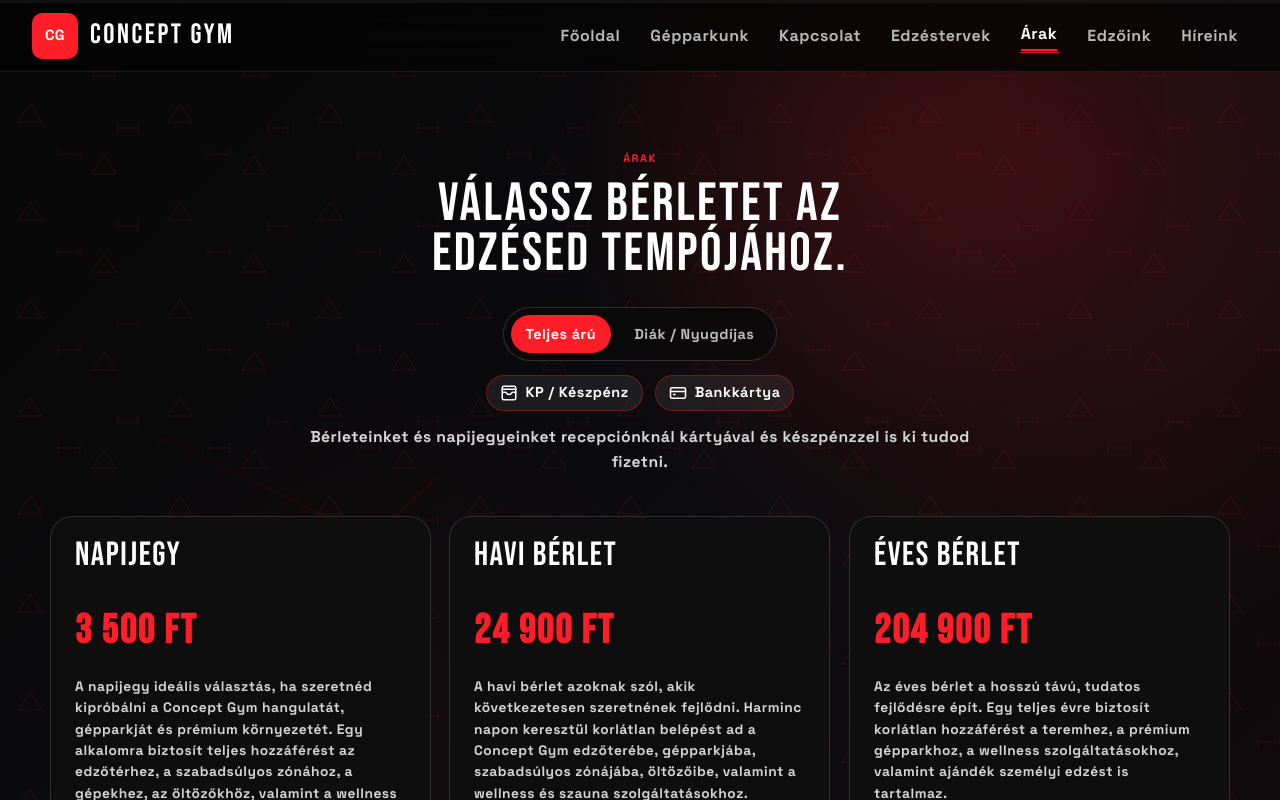
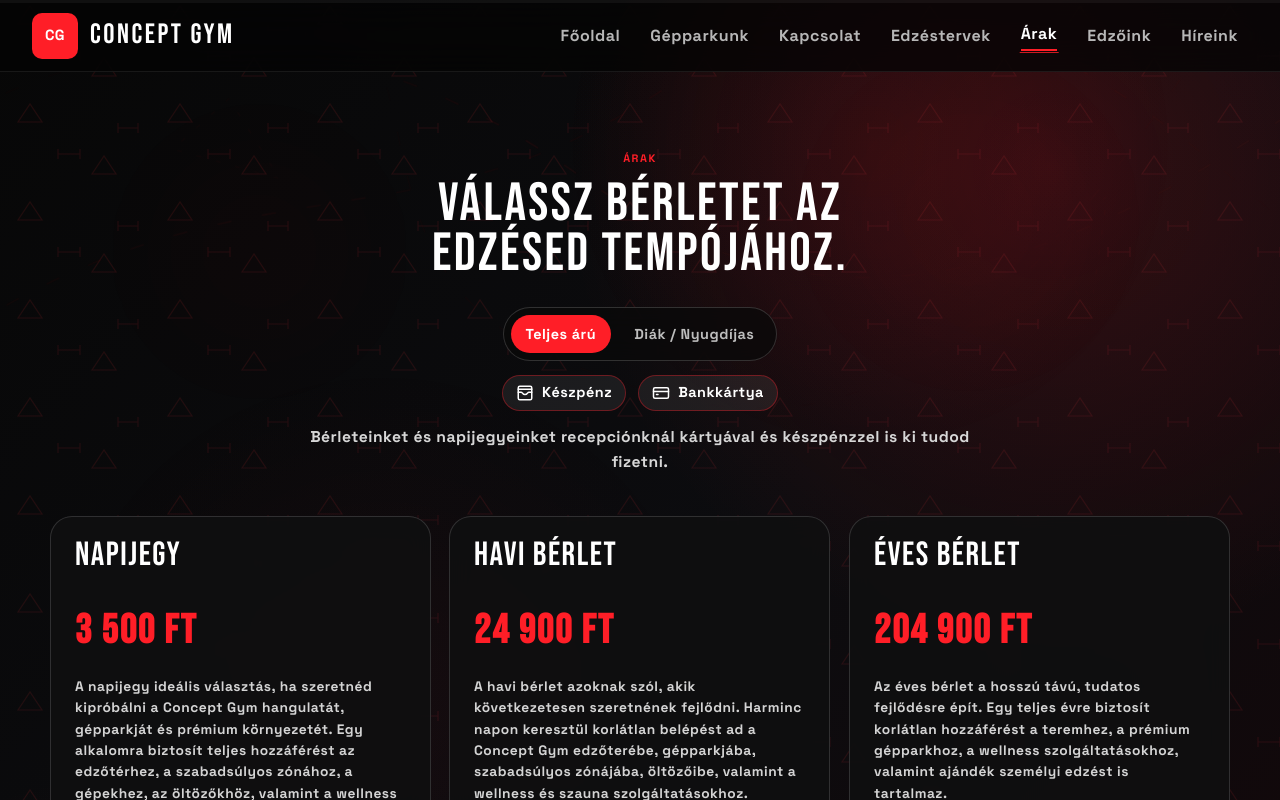
Before and after one commit to szabo777/szgi-concept-gym-next, a Next.js app: page /arak in a window 1280 px wide. Shown: the top 800 px of the page. Built offline with nearby package versions, Linux system fonts and the light colour scheme.

Commit message:
Animációs háttér javítása

```diff
--- a/app/globals.css
+++ b/app/globals.css
@@ -2085,302 +2085,182 @@ main {
       width: 100%;
     }
   }
-  /* =========================
-   PROGRESS PATH FINAL FIX
-   ========================= */
-
-.progressPathBackground {
-  position: fixed;
-  inset: 0;
-  z-index: 1;
+.hero {
+  position: relative;
+  overflow: hidden;
+  min-height: 100vh;
+  background: #101010;
+}
+
+.heroBgAnimation {
+  position: absolute;
+  top: 0;
+  left: 0;
+  width: 100%;
+  height: 620px;
+  overflow: hidden;
   pointer-events: none;
-  overflow: hidden;
-  opacity: 0.24;
-}
-
-.progressPathSvg {
+  z-index: 0;
+  opacity: 0.62;
+}
+
+.heroLinesSvg {
   position: absolute;
+  top: -95px;
   left: 50%;
-  top: 50%;
-  width: 140vw;
-  height: 78vh;
-  transform: translate(-50%, -50%) rotate(-2deg);
-}
-
-.progressTrail {
+  width: 125%;
+  height: 620px;
+  transform: translateX(-50%);
+  opacity: 0.72;
+  filter: blur(0.1px);
+  animation: heroFloat 34s ease-in-out infinite alternate;
+}
+
+.heroLine {
   fill: none;
-  stroke: rgba(255, 30, 39, 0.28);
-  stroke-width: 3.2;
+  stroke: url(#redLineGradient);
+  stroke-width: 1.15;
+  stroke-linecap: round;
+  stroke-dasharray: 10 24;
+  opacity: 0.42;
+  animation: dashMove 58s linear infinite;
+}
+
+.heroLineTwo {
+  stroke-width: 1;
+  opacity: 0.28;
+  animation-duration: 72s;
+}
+
+.heroLineThree {
+  stroke-width: 1;
+  opacity: 0.22;
+  animation-duration: 86s;
+  animation-direction: reverse;
+}
+
+.dotTrianglePath {
+  fill: none;
+  stroke: rgba(255, 30, 39, 0.18);
+  stroke-width: 1;
   stroke-linecap: round;
   stroke-linejoin: round;
-  stroke-dasharray: 1200;
-  stroke-dashoffset: 1200;
-  filter: drop-shadow(0 0 8px rgba(255, 30, 39, 0.35));
-  animation: progressTrailDraw 18s linear infinite;
-}
-
-.progressDot {
-  fill: #ff1e27;
-  stroke: rgba(255, 255, 255, 0.6);
-  stroke-width: 1.4;
-}
-
-.header {
-  position: fixed !important;
-  top: 0 !important;
-  left: 0 !important;
-  right: 0 !important;
-  width: 100% !important;
-  z-index: 99999 !important;
-}
-
-.mobileMenu {
-  position: fixed !important;
-  top: 78px !important;
-  left: 16px !important;
-  right: 16px !important;
-  z-index: 99998 !important;
-}
-
-.scrollProgress {
-  position: fixed !important;
-  top: 0 !important;
-  left: 0 !important;
-  z-index: 100000 !important;
-}
-
-.app > main {
-  position: relative;
-  z-index: 2;
-}
-
-.footer {
-  position: relative;
-  z-index: 2;
-}
-
-@keyframes progressTrailDraw {
-  0% {
-    stroke-dashoffset: 1200;
-    opacity: 0;
-  }
-
-  6% {
-    opacity: 1;
-  }
-
-  15%,
-  22% {
-    stroke-dashoffset: 1010;
-  }
-
-  35%,
-  42% {
-    stroke-dashoffset: 800;
-  }
-
-  55%,
-  62% {
-    stroke-dashoffset: 560;
-  }
-
-  75%,
-  82% {
-    stroke-dashoffset: 330;
-  }
-
-  100% {
+  stroke-dasharray: 3 12;
+  opacity: 0.42;
+  filter: drop-shadow(0 0 8px rgba(255, 30, 39, 0.22));
+  animation: trianglePathMove 42s linear infinite;
+}
+
+.dotTrianglePathTwo {
+  opacity: 0.34;
+  animation-duration: 52s;
+}
+
+.dotTrianglePathThree {
+  opacity: 0.3;
+  animation-duration: 60s;
+  animation-direction: reverse;
+}
+
+.heroDot {
+  fill: url(#dotGradient);
+  opacity: 0.95;
+  filter:
+    drop-shadow(0 0 4px rgba(255, 20, 25, 0.95))
+    drop-shadow(0 0 10px rgba(255, 20, 25, 0.85))
+    drop-shadow(0 0 22px rgba(255, 20, 25, 0.55));
+}
+
+.heroGlow {
+  position: absolute;
+  border-radius: 999px;
+  background: radial-gradient(
+    circle,
+    rgba(255, 30, 39, 0.12),
+    rgba(255, 30, 39, 0.05) 34%,
+    transparent 70%
+  );
+  filter: blur(48px);
+  animation: glowMove 26s ease-in-out infinite alternate;
+}
+
+.heroGlowOne {
+  width: 360px;
+  height: 360px;
+  top: 70px;
+  left: 6%;
+}
+
+.heroGlowTwo {
+  width: 420px;
+  height: 420px;
+  top: 10px;
+  right: 8%;
+  animation-delay: 5s;
+}
+
+@keyframes dashMove {
+  from {
     stroke-dashoffset: 0;
-    opacity: 1;
-  }
-}
-
-@media (max-width: 900px) {
-  .progressPathBackground {
-    opacity: 0.18;
-  }
-
-  .progressPathSvg {
-    width: 190vw;
-    height: 72vh;
-  }
-}
-
-@media (max-width: 640px) {
-  .progressPathBackground {
-    opacity: 0.13;
-  }
-
-  .progressPathSvg {
-    width: 230vw;
-    height: 68vh;
-  }
-
-  .mobileMenu {
-    top: 70px !important;
-  }
-}
-/* =========================
-   PROGRESS PATH POLISH
-   ========================= */
-
-   .progressPathBackground {
-    opacity: 0.2;
-  }
-
-  .progressTrail {
-    stroke: rgba(255, 30, 39, 0.22);
-    stroke-width: 2.2;
-    filter:
-      drop-shadow(0 0 4px rgba(255, 30, 39, 0.22))
-      drop-shadow(0 0 12px rgba(255, 30, 39, 0.12));
-  }
-
-  .progressDot {
-    stroke: rgba(255, 255, 255, 0.42);
-    stroke-width: 0.9;
-    filter:
-      drop-shadow(0 0 5px rgba(255, 30, 39, 0.75))
-      drop-shadow(0 0 13px rgba(255, 30, 39, 0.3));
-  }
-  /* =========================
-   PROGRESS PATH PERFORMANCE FIX
-   ========================= */
-
-.progressPathBackground {
-  opacity: 0.16;
-  will-change: auto;
-}
-
-.progressPathSvg {
-  width: 120vw;
-  height: 62vh;
-  transform: translate(-50%, -50%);
-}
-
-.progressTrail {
-  stroke: rgba(255, 30, 39, 0.18);
-  stroke-width: 1.8;
-  filter: none;
-  animation: progressTrailDraw 26s steps(80, end) infinite;
-}
-
-.progressDot {
-  stroke: rgba(255, 255, 255, 0.28);
-  stroke-width: 0.8;
-  filter: none;
-}
-
-/* Gyengébb gépen, mobilon ne zabálja az erőforrást */
-@media (max-width: 900px) {
-  .progressPathBackground {
+  }
+
+  to {
+    stroke-dashoffset: -520;
+  }
+}
+
+@keyframes trianglePathMove {
+  from {
+    stroke-dashoffset: 0;
+  }
+
+  to {
+    stroke-dashoffset: -180;
+  }
+}
+
+@keyframes heroFloat {
+  from {
+    transform: translateX(-50%) translateY(0) scale(1);
+  }
+
+  to {
+    transform: translateX(-50%) translateY(16px) scale(1.018);
+  }
+}
+
+@keyframes glowMove {
+  from {
+    transform: translate3d(0, 0, 0);
+    opacity: 0.42;
+  }
+
+  to {
+    transform: translate3d(28px, 20px, 0);
+    opacity: 0.72;
+  }
+}
+
+@media (max-width: 768px) {
+  .heroBgAnimation {
+    height: 480px;
+    opacity: 0.42;
+  }
+
+  .heroLinesSvg {
+    top: -55px;
+    width: 180%;
+    height: 480px;
+  }
+
+  .heroLineThree,
+  .dotTrianglePathThree {
     display: none;
   }
-}
-
-/* Ha a user rendszerben csökkentett animációt kér, kikapcsoljuk */
-@media (prefers-reduced-motion: reduce) {
-  .progressPathBackground {
-    display: none;
-  }
-}
-/* =========================
-   MOBILE BACKGROUND POLISH
-   ========================= */
-
-   @media (max-width: 640px) {
-    .app {
-      background:
-        radial-gradient(circle at 82% 12%, rgba(255, 30, 39, 0.09), transparent 30%),
-        radial-gradient(circle at 12% 88%, rgba(255, 30, 39, 0.045), transparent 28%),
-        linear-gradient(135deg, #050505 0%, #08080a 48%, #0f0305 100%) !important;
-    }
-
-    .app::before {
-      opacity: 0.14 !important;
-      background-size: 170px 112px !important;
-      mix-blend-mode: screen;
-    }
-
-    .app::after {
-      background:
-        radial-gradient(circle at 68% 18%, rgba(255, 30, 39, 0.035), transparent 28%),
-        radial-gradient(circle at 30% 88%, rgba(255, 30, 39, 0.022), transparent 30%) !important;
-    }
-
-    .heroSection,
-    .aboutSection,
-    .pricingHome,
-    .pricingPage,
-    .trainersHomeSection,
-    .pageSectionDark,
-    .pageSectionLight,
-    .equipmentPage,
-    .trainersPage,
-    .newsPage,
-    .plansPage,
-    .contactPage,
-    .footer {
-      background: transparent !important;
-    }
-  }
-  /* =========================
-   PROGRESS PATH VISIBILITY BOOST
-   ========================= */
-
-.progressPathBackground {
-  opacity: 0.24;
-}
-
-.progressTrail {
-  stroke: rgba(255, 30, 39, 0.28);
-  stroke-width: 2;
-  filter: drop-shadow(0 0 5px rgba(255, 30, 39, 0.22));
-}
-
-.progressDot {
-  stroke: rgba(255, 255, 255, 0.38);
-  stroke-width: 0.9;
-  filter: drop-shadow(0 0 7px rgba(255, 30, 39, 0.55));
-}
-/* =========================
-   PROGRESS PATH MOVING TRAIL
-   ========================= */
-
-   .progressPathBackground {
-    opacity: 0.28;
-  }
-
-  .progressBasePath {
-    fill: none;
-    stroke: rgba(255, 30, 39, 0.08);
-    stroke-width: 1.1;
-    stroke-linecap: round;
-    stroke-linejoin: round;
-  }
-
-  .progressMovingTrail {
-    fill: none;
-    stroke: url(#trailGradient);
-    stroke-width: 2.4;
-    stroke-linecap: round;
-    stroke-linejoin: round;
-
-    /*
-      Rövid mozgó csík:
-      az első érték a csík hossza,
-      a második a láthatatlan szakasz.
-    */
-    stroke-dasharray: 180 1000;
-    stroke-dashoffset: 1000;
-
-    filter: drop-shadow(0 0 6px rgba(255, 30, 39, 0.38));
-  }
-
-  .progressDot {
-    stroke: rgba(255, 255, 255, 0.42);
-    stroke-width: 0.9;
-    filter:
-      drop-shadow(0 0 6px rgba(255, 30, 39, 0.72))
-      drop-shadow(0 0 14px rgba(255, 30, 39, 0.26));
-  }
+
+  .heroGlowOne,
+  .heroGlowTwo {
+    width: 260px;
+    height: 260px;
+  }
+}
--- a/app/layout.tsx
+++ b/app/layout.tsx
@@ -5,7 +5,7 @@ import Navbar from "@/components/Navbar";
 import Footer from "@/components/Footer";
 import CustomCursor from "@/components/CustomCursor";
 import ScrollProgress from "@/components/ScrollProgress";
-import ProgressPathBackground from "@/components/ProgressPathBackground";
+import HeroBackgroundAnimation from "@/components/HeroBackgroundAnimation";
 
 const bebas = Bebas_Neue({
   subsets: ["latin"],
@@ -32,7 +32,7 @@ export default function RootLayout({
     <html lang="hu">
       <body className={`${bebas.variable} ${spaceGrotesk.variable}`}>
         <div className="app">
-          <ProgressPathBackground />
+          <HeroBackgroundAnimation />
           <CustomCursor />
           <ScrollProgress />
           <Navbar />
--- /dev/null
+++ b/components/HeroBackgroundAnimation.tsx
@@ -0,0 +1,82 @@
+export default function HeroBackgroundAnimation() {
+    return (
+      <div className="heroBgAnimation" aria-hidden="true">
+        <div className="heroGlow heroGlowOne" />
+        <div className="heroGlow heroGlowTwo" />
+
+        <svg
+          className="heroLinesSvg"
+          viewBox="0 0 1200 520"
+          preserveAspectRatio="xMidYMid slice"
+        >
+          <defs>
+            <linearGradient id="redLineGradient" x1="0%" y1="0%" x2="100%" y2="100%">
+              <stop offset="0%" stopColor="#ff1e27" stopOpacity="0" />
+              <stop offset="42%" stopColor="#ff1e27" stopOpacity="0.42" />
+              <stop offset="72%" stopColor="#ff7a45" stopOpacity="0.18" />
+              <stop offset="100%" stopColor="#ff1e27" stopOpacity="0" />
+            </linearGradient>
+
+            <radialGradient id="dotGradient" cx="50%" cy="50%" r="58%">
+              <stop offset="0%" stopColor="#ff3b3b" stopOpacity="1" />
+              <stop offset="38%" stopColor="#ff101c" stopOpacity="1" />
+              <stop offset="72%" stopColor="#ff000c" stopOpacity="0.85" />
+              <stop offset="100%" stopColor="#ff000c" stopOpacity="0" />
+            </radialGradient>
+          </defs>
+
+          <path
+            className="heroLine heroLineOne"
+            d="M 80 190 C 260 90, 420 135, 555 230 S 845 360, 1120 160"
+          />
+
+          <path
+            className="heroLine heroLineTwo"
+            d="M 120 330 C 310 220, 440 280, 610 170 S 900 95, 1110 290"
+          />
+
+          <path
+            className="heroLine heroLineThree"
+            d="M 360 65 C 455 170, 380 305, 545 370 S 820 430, 1010 150"
+          />
+
+          <path
+            className="dotTrianglePath dotTrianglePathOne"
+            d="M 250 210 L 292 172 L 330 232 Z"
+          />
+          <path
+            className="dotTrianglePath dotTrianglePathTwo"
+            d="M 610 150 L 555 112 L 665 105 Z"
+          />
+          <path
+            className="dotTrianglePath dotTrianglePathThree"
+            d="M 900 285 L 950 245 L 938 330 Z"
+          />
+
+          <circle className="heroDot heroDotOne" r="2.5">
+            <animateMotion
+              dur="24s"
+              repeatCount="indefinite"
+              path="M 250 210 L 292 172 L 330 232 Z"
+            />
+          </circle>
+
+          <circle className="heroDot heroDotTwo" r="3">
+            <animateMotion
+              dur="26s"
+              repeatCount="indefinite"
+              path="M 610 150 L 555 112 L 665 105 Z"
+            />
+          </circle>
+
+          <circle className="heroDot heroDotThree" r="2.5">
+            <animateMotion
+              dur="30s"
+              repeatCount="indefinite"
+              path="M 900 285 L 950 245 L 938 330 Z"
+            />
+          </circle>
+        </svg>
+      </div>
+    );
+  }
--- a/components/PricingSection.tsx
+++ b/components/PricingSection.tsx
@@ -38,7 +38,7 @@ export default function PricingSection({ isStandalone = false }: PricingSectionP
 
       <div className="paymentMethods">
         <span>
-          <WalletCards size={18} /> KP / Készpénz
+          <WalletCards size={18} /> Készpénz
         </span>
         <span>
           <CreditCard size={18} /> Bankkártya
--- a/components/ProgressPathBackground.tsx
+++ /dev/null
@@ -1,66 +0,0 @@
-export default function ProgressPathBackground() {
-    return (
-      <div className="progressPathBackground" aria-hidden="true">
-        <svg
-          className="progressPathSvg"
-          viewBox="0 0 1000 520"
-          preserveAspectRatio="xMidYMid slice"
-        >
-          <defs>
-            <radialGradient id="progressDotGradient" cx="35%" cy="35%" r="65%">
-              <stop offset="0%" stopColor="#ffffff" stopOpacity="0.95" />
-              <stop offset="38%" stopColor="#ff5a60" stopOpacity="1" />
-              <stop offset="100%" stopColor="#ff1e27" stopOpacity="1" />
-            </radialGradient>
-
-            <linearGradient id="trailGradient" x1="0%" y1="0%" x2="100%" y2="0%">
-              <stop offset="0%" stopColor="#ff1e27" stopOpacity="0" />
-              <stop offset="55%" stopColor="#ff1e27" stopOpacity="0.32" />
-              <stop offset="100%" stopColor="#ff1e27" stopOpacity="0.95" />
-            </linearGradient>
-          </defs>
-
-          <path
-            id="progressPath"
-            d="M40 440 L190 285 L325 350 L505 185 L675 255 L840 80 L960 145"
-            fill="none"
-            stroke="none"
-            pathLength="1000"
-          />
-
-          <path
-            className="progressBasePath"
-            d="M40 440 L190 285 L325 350 L505 185 L675 255 L840 80 L960 145"
-            pathLength="1000"
-          />
-
-          <path
-            className="progressMovingTrail"
-            d="M40 440 L190 285 L325 350 L505 185 L675 255 L840 80 L960 145"
-            pathLength="1000"
-          >
-            <animate
-              attributeName="stroke-dashoffset"
-              dur="26s"
-              repeatCount="indefinite"
-              calcMode="linear"
-              keyTimes="0; 0.15; 0.22; 0.35; 0.42; 0.55; 0.62; 0.75; 0.82; 1"
-              values="1000; 840; 840; 660; 660; 470; 470; 280; 280; 0"
-            />
-          </path>
-
-          <circle className="progressDot" r="4.5" fill="url(#progressDotGradient)">
-            <animateMotion
-              dur="26s"
-              repeatCount="indefinite"
-              calcMode="linear"
-              keyTimes="0; 0.15; 0.22; 0.35; 0.42; 0.55; 0.62; 0.75; 0.82; 1"
-              keyPoints="0; 0.16; 0.16; 0.34; 0.34; 0.53; 0.53; 0.72; 0.72; 1"
-            >
-              <mpath href="#progressPath" />
-            </animateMotion>
-          </circle>
-        </svg>
-      </div>
-    );
-  }
```
